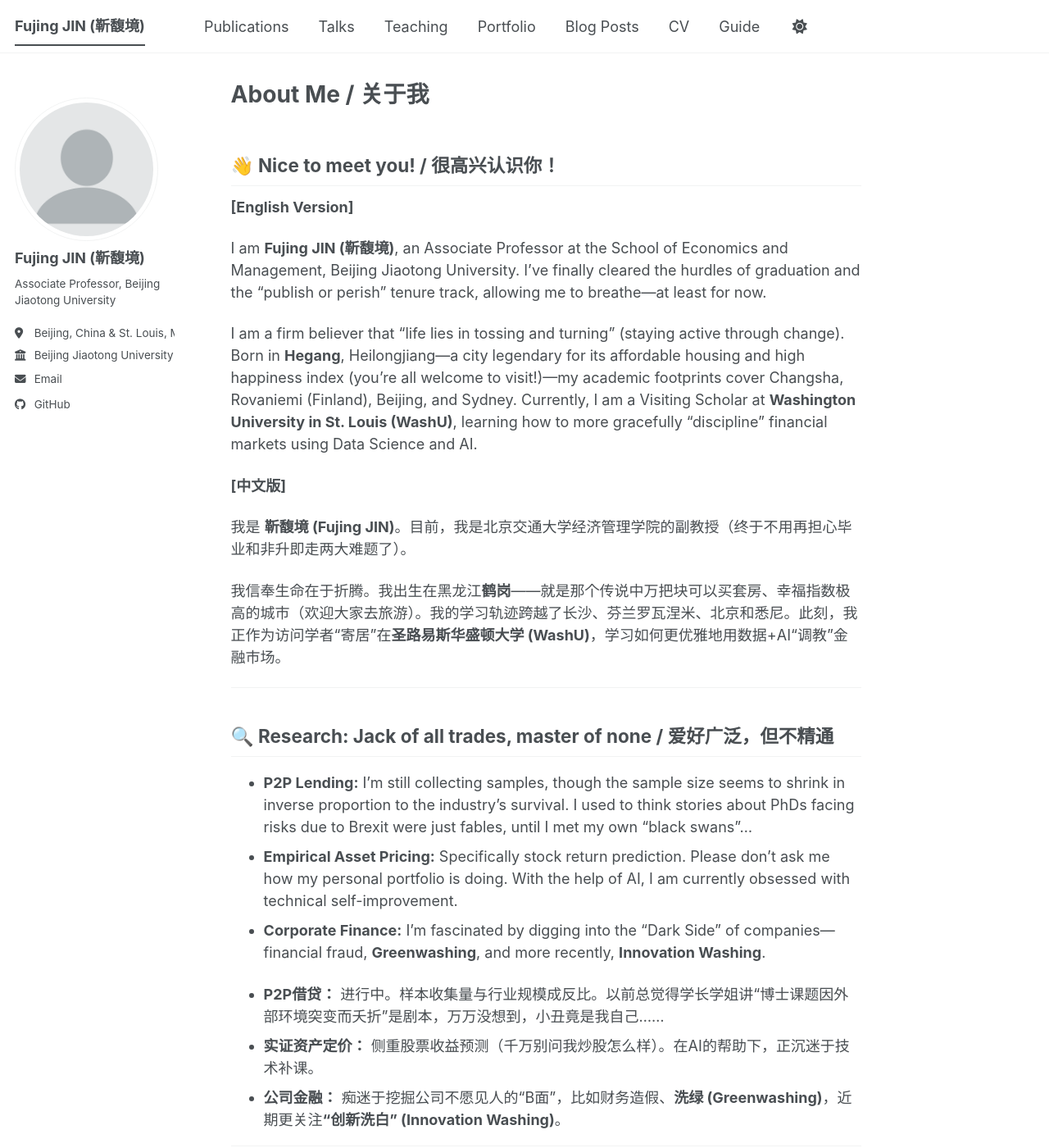
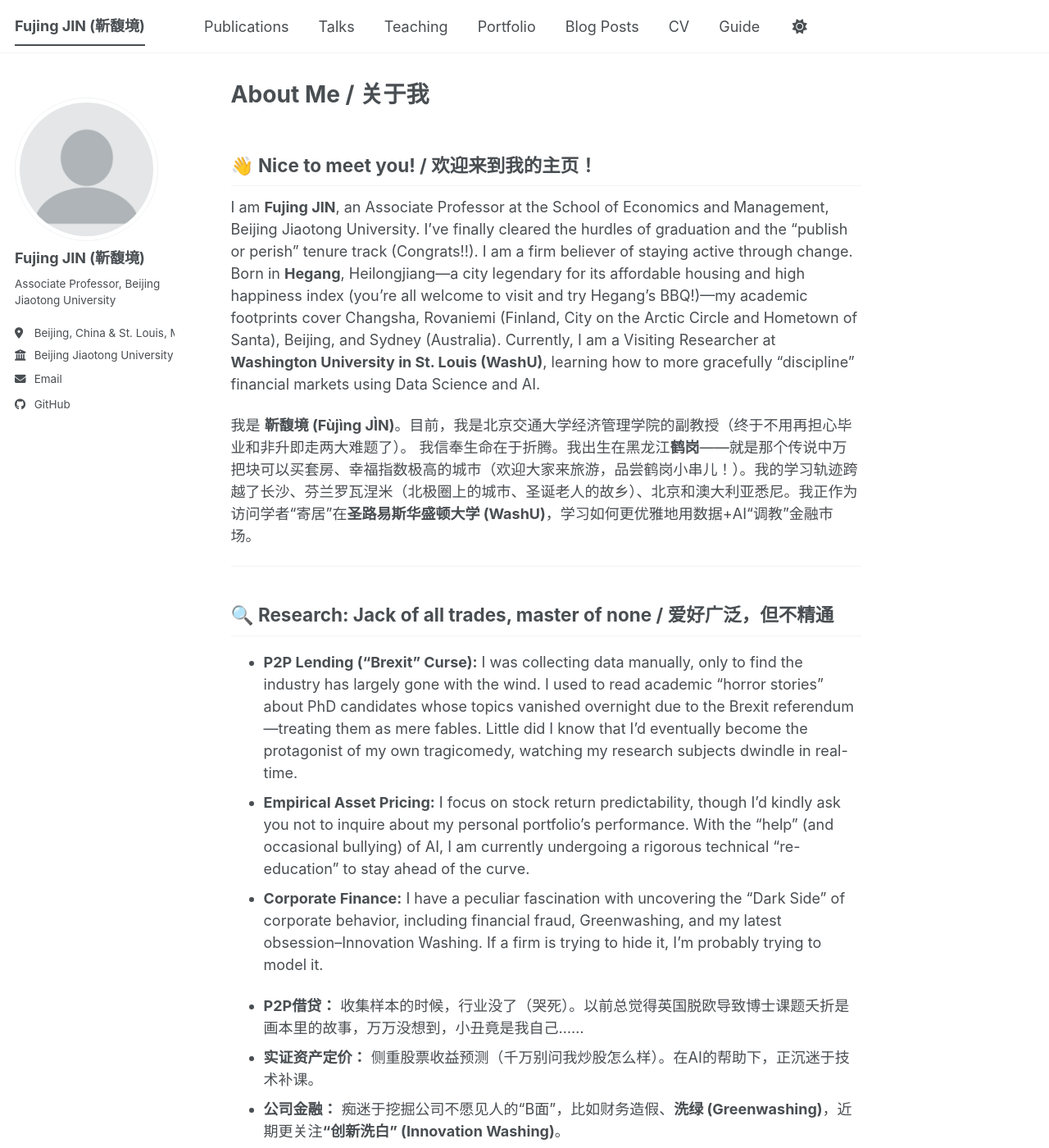
Before and after one commit to Fujing-JIN/Fujing-JIN.github.io, a Jekyll site: the page built from _pages/about.md, in a window 1280 px wide and 1400 px high. Shown: the whole window at 82% size. Built offline with Jekyll 4.4.1, drawn with Linux system fonts in a browser that asks for light colours; a script bundle is joined from its source files by our own code; library files that are not in the unit come from our copies; some of the changed text lies outside the part shown.

Commit message:
Update about.md

```diff
--- a/_pages/about.md
+++ b/_pages/about.md
@@ -7,29 +7,23 @@ redirect_from:
   - /about.html
 ---
 
-## 👋 Nice to meet you! / 很高兴认识你！
+## 👋 Nice to meet you! / 欢迎来到我的主页！
 
-**[English Version]**
+I am **Fujing JIN**, an Associate Professor at the School of Economics and Management, Beijing Jiaotong University. I’ve finally cleared the hurdles of graduation and the "publish or perish" tenure track (Congrats!!).
+I am a firm believer of staying active through change. Born in **Hegang**, Heilongjiang—a city legendary for its affordable housing and high happiness index (you’re all welcome to visit and try Hegang's BBQ!)—my academic footprints cover Changsha, Rovaniemi (Finland, City on the Arctic Circle and Hometown of Santa), Beijing, and Sydney (Australia). Currently, I am a Visiting Researcher at **Washington University in St. Louis (WashU)**, learning how to more gracefully "discipline" financial markets using Data Science and AI.
 
-I am **Fujing JIN (靳馥境)**, an Associate Professor at the School of Economics and Management, Beijing Jiaotong University. I’ve finally cleared the hurdles of graduation and the "publish or perish" tenure track, allowing me to breathe—at least for now.
-
-I am a firm believer that "life lies in tossing and turning" (staying active through change). Born in **Hegang**, Heilongjiang—a city legendary for its affordable housing and high happiness index (you’re all welcome to visit!)—my academic footprints cover Changsha, Rovaniemi (Finland), Beijing, and Sydney. Currently, I am a Visiting Scholar at **Washington University in St. Louis (WashU)**, learning how to more gracefully "discipline" financial markets using Data Science and AI.
-
-**[中文版]**
-
-我是 **靳馥境 (Fujing JIN)**。目前，我是北京交通大学经济管理学院的副教授（终于不用再担心毕业和非升即走两大难题了）。
-
-我信奉生命在于折腾。我出生在黑龙江**鹤岗**——就是那个传说中万把块可以买套房、幸福指数极高的城市（欢迎大家去旅游）。我的学习轨迹跨越了长沙、芬兰罗瓦涅米、北京和悉尼。此刻，我正作为访问学者“寄居”在**圣路易斯华盛顿大学 (WashU)**，学习如何更优雅地用数据+AI“调教”金融市场。
+我是 **靳馥境 (Fùjìng JÌN)**。目前，我是北京交通大学经济管理学院的副教授（终于不用再担心毕业和非升即走两大难题了）。
+我信奉生命在于折腾。我出生在黑龙江**鹤岗**——就是那个传说中万把块可以买套房、幸福指数极高的城市（欢迎大家来旅游，品尝鹤岗小串儿！）。我的学习轨迹跨越了长沙、芬兰罗瓦涅米（北极圈上的城市、圣诞老人的故乡）、北京和澳大利亚悉尼。我正作为访问学者“寄居”在**圣路易斯华盛顿大学 (WashU)**，学习如何更优雅地用数据+AI“调教”金融市场。
 
 ---
 
 ## 🔍 Research: Jack of all trades, master of none / 爱好广泛，但不精通
 
-* **P2P Lending:** I’m still collecting samples, though the sample size seems to shrink in inverse proportion to the industry's survival. I used to think stories about PhDs facing risks due to Brexit were just fables, until I met my own "black swans"...
-* **Empirical Asset Pricing:** Specifically stock return prediction. Please don't ask me how my personal portfolio is doing. With the help of AI, I am currently obsessed with technical self-improvement.
-* **Corporate Finance:** I’m fascinated by digging into the "Dark Side" of companies—financial fraud, **Greenwashing**, and more recently, **Innovation Washing**.
+* **P2P Lending ("Brexit" Curse):** I was collecting data manually, only to find the industry has largely gone with the wind. I used to read academic "horror stories" about PhD candidates whose topics vanished overnight due to the Brexit referendum—treating them as mere fables. Little did I know that I’d eventually become the protagonist of my own tragicomedy, watching my research subjects dwindle in real-time.
+* **Empirical Asset Pricing:** I focus on stock return predictability, though I’d kindly ask you not to inquire about my personal portfolio's performance. With the "help" (and occasional bullying) of AI, I am currently undergoing a rigorous technical "re-education" to stay ahead of the curve.
+* **Corporate Finance:** I have a peculiar fascination with uncovering the "Dark Side" of corporate behavior, including financial fraud, Greenwashing, and my latest obsession--Innovation Washing. If a firm is trying to hide it, I’m probably trying to model it.
 
-* **P2P借贷：** 进行中。样本收集量与行业规模成反比。以前总觉得学长学姐讲“博士课题因外部环境突变而夭折”是剧本，万万没想到，小丑竟是我自己……
+* **P2P借贷：** 收集样本的时候，行业没了（哭死）。以前总觉得英国脱欧导致博士课题夭折是画本里的故事，万万没想到，小丑竟是我自己……
 * **实证资产定价：** 侧重股票收益预测（千万别问我炒股怎么样）。在AI的帮助下，正沉迷于技术补课。
 * **公司金融：** 痴迷于挖掘公司不愿见人的“B面”，比如财务造假、**洗绿 (Greenwashing)**，近期更关注**“创新洗白” (Innovation Washing)**。
 
@@ -39,15 +33,11 @@ I am a firm believer that "life lies in tossing and turning" (staying active thr
 
 * **Quantitative Investment:** Teaching how to manage risk scientifically, while using my own experiences to prove that a vast "Pacific Ocean" lies between academic theory and investment practice.
 * **Securities Investment & International Finance:** I only taught these briefly—a testament to my deep reverence for knowledge (in other words, I don’t master them).
-
-**Awards & Reality Checks:**
-I’ve won the **"Outstanding Undergraduate Thesis Supervisor"** award for three consecutive years, but I suspect it’s because my students are brilliant, not because I’m a "Grandmaster." I also took home a 3rd Prize in the **Beijing Young Teachers Teaching Skills Competition**. That experience taught me gracefully that in teaching, hard work alone isn't enough. It helped me let go of the "Master" obsession and settle into being a "Zen" scholar who has survived the Arctic Circle and is now wandering through St. Louis.
+* I’ve won the **"Outstanding Undergraduate Thesis Supervisor"** award for three consecutive years, but I suspect it’s because my students are brilliant, not because I’m a "Grandmaster." I also took home a 3rd Prize in the **Beijing Young Teachers Teaching Skills Competition**. That experience taught me gracefully that in teaching, hard work alone isn't enough. It helped me let go of the "Master" obsession and settle into being a "Zen" scholar who has survived the Arctic Circle and is now wandering through St. Louis.
 
 * **量化投资：** 如何科学地管理风险。我常用亲身经历说明：学术和实践之间隔着一个太平洋。
 * **证券投资与国际金融：** 我只短暂开过课，足见我对知识的敬畏（换言之，我不精通）。
-
-**荣誉与清醒：**
-曾连续三年获“优秀本科生指导老师”奖，但我怀疑那是学生优秀，而不是我教得好。曾获**北京市青教赛三等奖**，这让我体面地意识到：在教学路上，光努力是不够的。这三等奖挺好，让我放下了“一代宗师”的执念，安心当一名在北极圈冻过、在圣路易斯晃过的“佛系”教书匠。
+* 曾连续三年获评“优秀本科毕业设计指导教师”奖，但我怀疑那是学生优秀，而不是我教得好。曾获**北京市青教赛三等奖**，这让我体面地意识到：在教学路上，光努力是不够的。这三等奖挺好，让我放下了“一代宗师”的执念，安心当一名在北极圈冻过、在圣路易斯晃过的“佛系”教书匠。
 
 ---
 
```
